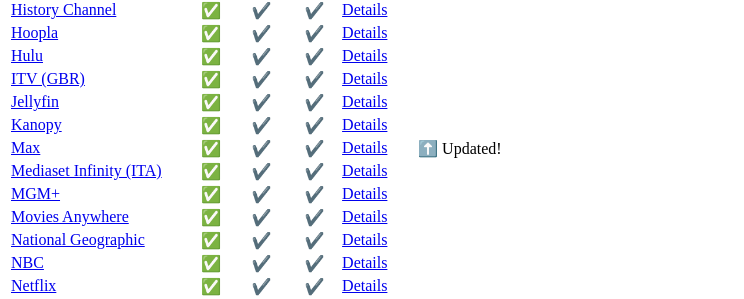
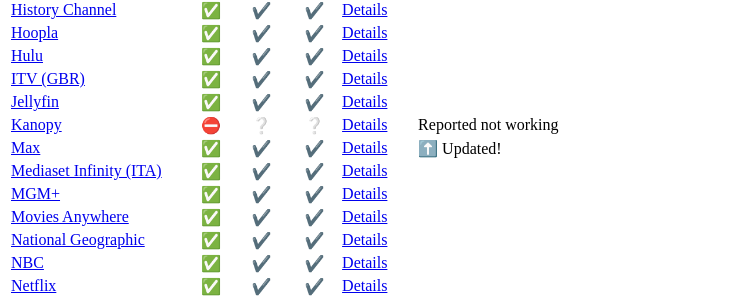
Before and after one commit to FrostCo/AdvancedProfanityFilterSite, a Jekyll site: the page built from status.md, in a window 1280 px wide. Shown: the part 1216-1515 px from the top of the page, without its empty margins (0-744 px from the left). Built offline with Jekyll 4.4.1, drawn with Linux system fonts in a browser that asks for light colours; our own code applies the rules of GitHub Pages for plain Markdown files.

Commit message:
:stethoscope: Update Kanopy to broken/unknown status

```diff
--- a/status.md
+++ b/status.md
@@ -57,7 +57,7 @@ Current status of supported sites for the [latest version](https://github.com/Fr
 | [Hulu](https://www.hulu.com) | ✅ | ✔️ | ✔️ | [Details](https://github.com/FrostCo/AdvancedProfanityFilter/issues/544) |  |
 | [ITV (GBR)](https://www.itv.com) | ✅ | ✔️ | ✔️ | [Details](https://github.com/FrostCo/AdvancedProfanityFilter/issues/563) |  |
 | [Jellyfin](https://jellyfin.local) | ✅ | ✔️ | ✔️ | [Details](https://github.com/FrostCo/AdvancedProfanityFilter/issues/627) |  |
-| [Kanopy](https://www.kanopy.com) | ✅ | ✔️ | ✔️ | [Details](https://github.com/FrostCo/AdvancedProfanityFilter/issues/628) |  |
+| [Kanopy](https://www.kanopy.com) | ⛔ | ❔ | ❔ | [Details](https://github.com/FrostCo/AdvancedProfanityFilter/issues/628) | Reported not working |
 | [Max](https://play.max.com) | ✅ | ✔️ | ✔️ | [Details](https://github.com/FrostCo/AdvancedProfanityFilter/issues/671) | ⬆️ Updated! |
 | [Mediaset Infinity (ITA)](https://mediasetinfinity.mediaset.it) | ✅ | ✔️ | ✔️ | [Details](https://github.com/FrostCo/AdvancedProfanityFilter/issues/431) |  |
 | [MGM+](https://www.mgmplus.com/) | ✅ | ✔️ | ✔️ | [Details](https://github.com/FrostCo/AdvancedProfanityFilter/issues/629) |  |
```
